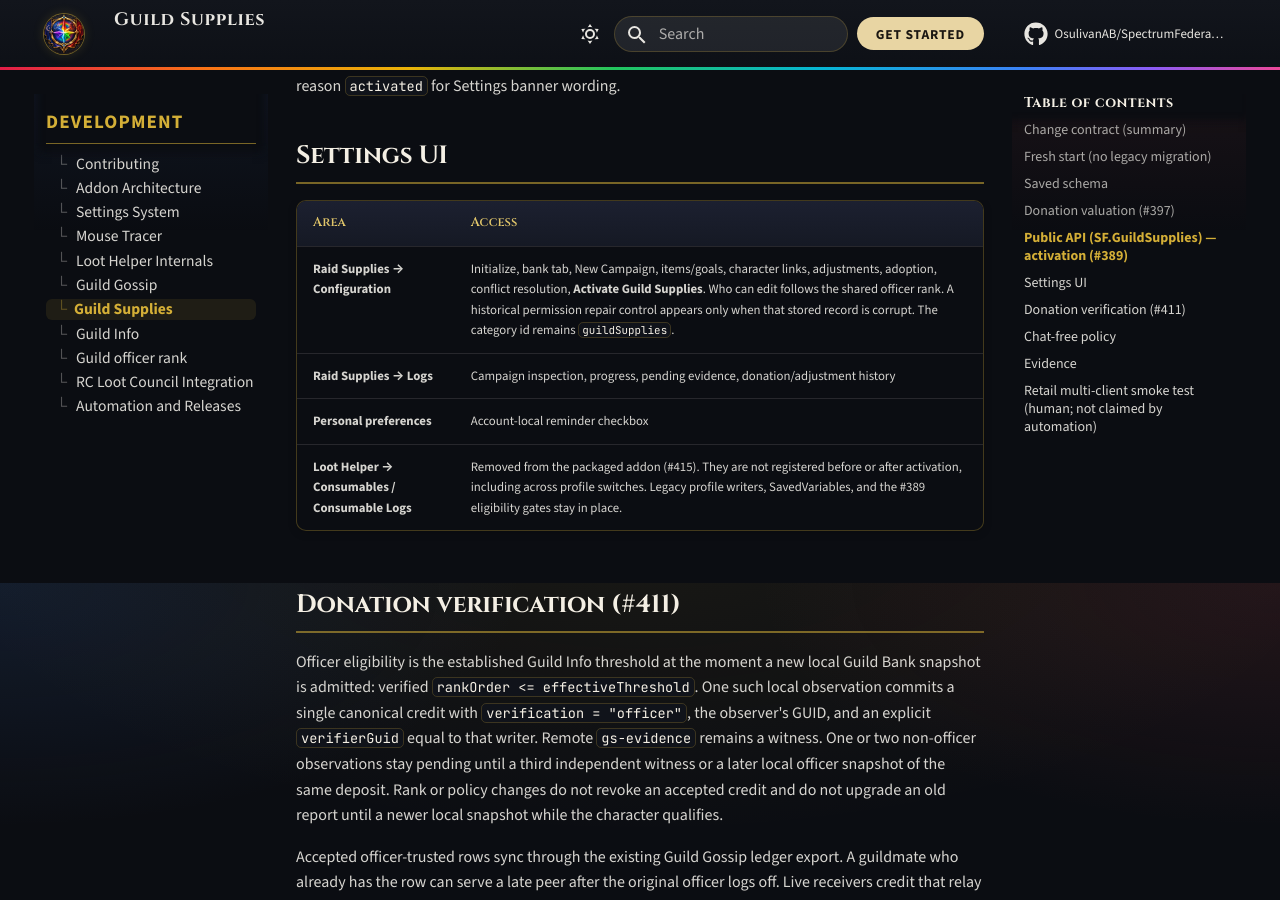
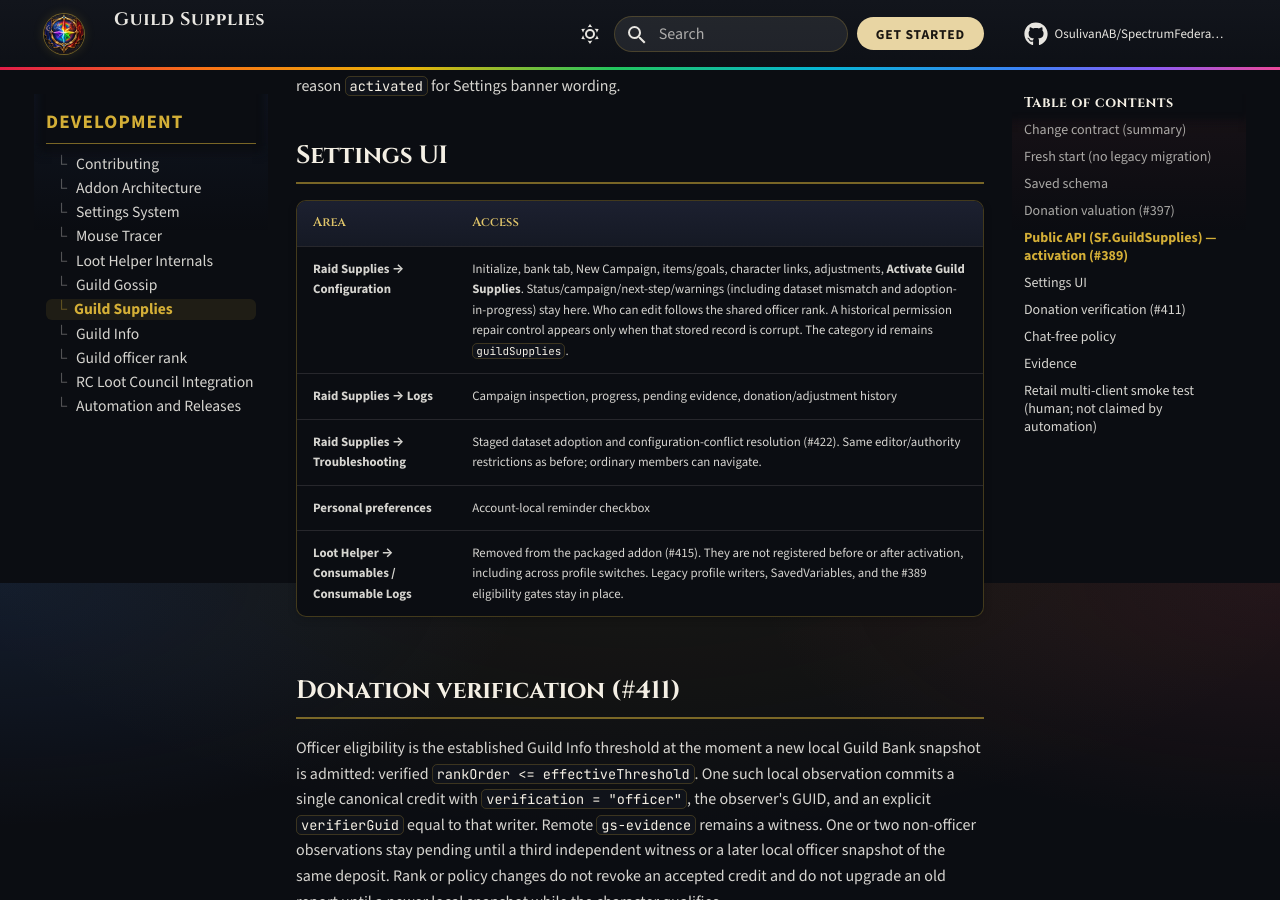
Before and after one commit to OsulivanAB/SpectrumFederation, an MkDocs documentation site: the page built from docs/development/guild-supplies/index.md, in a window 1280 px wide and 900 px high, scrolled down 4817 px. Built offline with MkDocs 1.6.1 and Material for MkDocs 9.7.7, drawn with Linux system fonts in a browser that asks for light colours; comment, search, counter and statistics services are not loaded.

Commit message:
Move Raid Supplies adoption and conflicts to Troubleshooting.
Add a Troubleshooting tab after Configuration and Logs, relocate the staged
dataset adoption and configuration-conflict controls without changing domain
semantics, and keep Configuration status warnings with Troubleshooting
directions. Bump packaged version to 1.5.15-beta.1 and extend navigation and
Guild Supplies lifecycle coverage for #422.

Co-authored-by: Anthony <OsulivanAB@users.noreply.github.com>

```diff
--- a/docs/development/guild-supplies/index.md
+++ b/docs/development/guild-supplies/index.md
@@ -103,8 +103,9 @@ Mutation statuses remain `accepted` / `duplicate` / `pending` / `rejected`. Acti
 
 | Area | Access |
 | --- | --- |
-| **Raid Supplies → Configuration** | Initialize, bank tab, New Campaign, items/goals, character links, adjustments, adoption, conflict resolution, **Activate Guild Supplies**. Who can edit follows the shared officer rank. A historical permission repair control appears only when that stored record is corrupt. The category id remains `guildSupplies`. |
+| **Raid Supplies → Configuration** | Initialize, bank tab, New Campaign, items/goals, character links, adjustments, **Activate Guild Supplies**. Status/campaign/next-step/warnings (including dataset mismatch and adoption-in-progress) stay here. Who can edit follows the shared officer rank. A historical permission repair control appears only when that stored record is corrupt. The category id remains `guildSupplies`. |
 | **Raid Supplies → Logs** | Campaign inspection, progress, pending evidence, donation/adjustment history |
+| **Raid Supplies → Troubleshooting** | Staged dataset adoption and configuration-conflict resolution (#422). Same editor/authority restrictions as before; ordinary members can navigate. |
 | **Personal preferences** | Account-local reminder checkbox |
 | **Loot Helper → Consumables / Consumable Logs** | Removed from the packaged addon (#415). They are not registered before or after activation, including across profile switches. Legacy profile writers, SavedVariables, and the #389 eligibility gates stay in place. |
 
```
Also changed, not shown: 10 other files.
